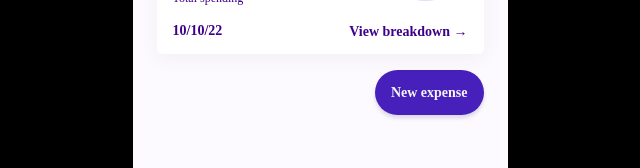
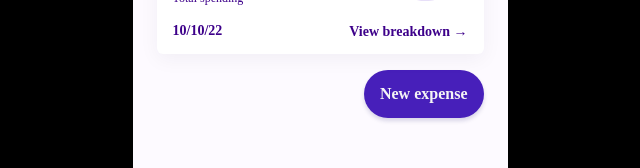
Before and after one commit to ParkerNix/idm263-pcn23, a React (Create React App) app in the folder payback/: page /pages/viewGroup in a window 1280 px wide. Shown: the part 319-487 px from the top of the page, without its empty margins (320-960 px from the left). Built offline with nearby package versions, Linux system fonts and the light colour scheme; a web font is replaced by a local one.

Commit message:
CTA buttons

```diff
--- a/payback/src/pages/costBreakdown/index.jsx
+++ b/payback/src/pages/costBreakdown/index.jsx
@@ -140,7 +140,7 @@ export const CostBreakdown = () => {
                             </div>
                         </div>
                         <div className='stickyBtn2'>
-                            <button className="btmRightBtn demiBold">Payback</button>
+                            <button className="btmRightBtn mediumCopy bold">Payback</button>
                         </div>
                     </div>
                 </div>
--- a/payback/src/pages/viewGroup/index.jsx
+++ b/payback/src/pages/viewGroup/index.jsx
@@ -106,7 +106,7 @@ export const ViewGroup = () => {
                             </div>
                         </div>
                         <div className='stickyBtn2'>
-                            <Link to="/pages/newExpense" className="button btmRightBtn demiBold">New expense</Link>
+                            <Link to="/pages/newExpense" className="button mediumCopy btmRightBtn bold">New expense</Link>
                         </div>
                     </div>
                 </div>
```
